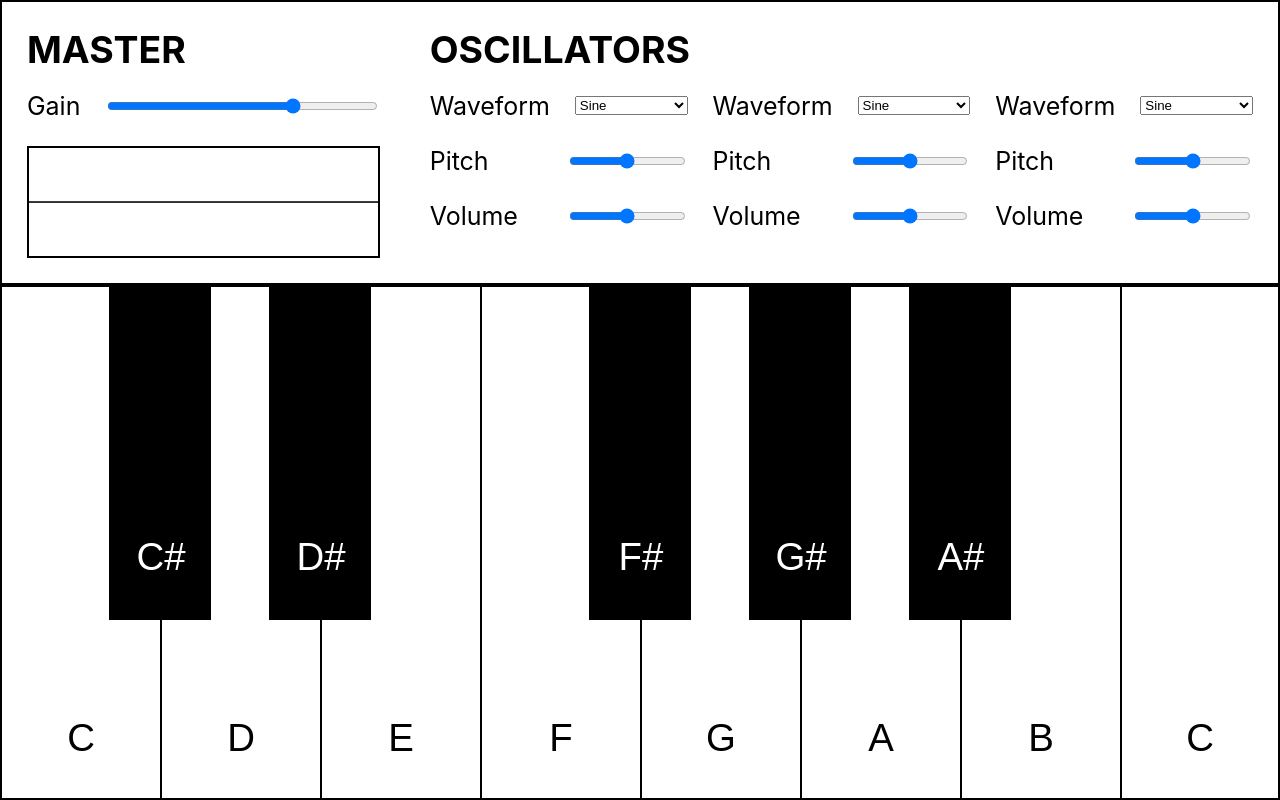
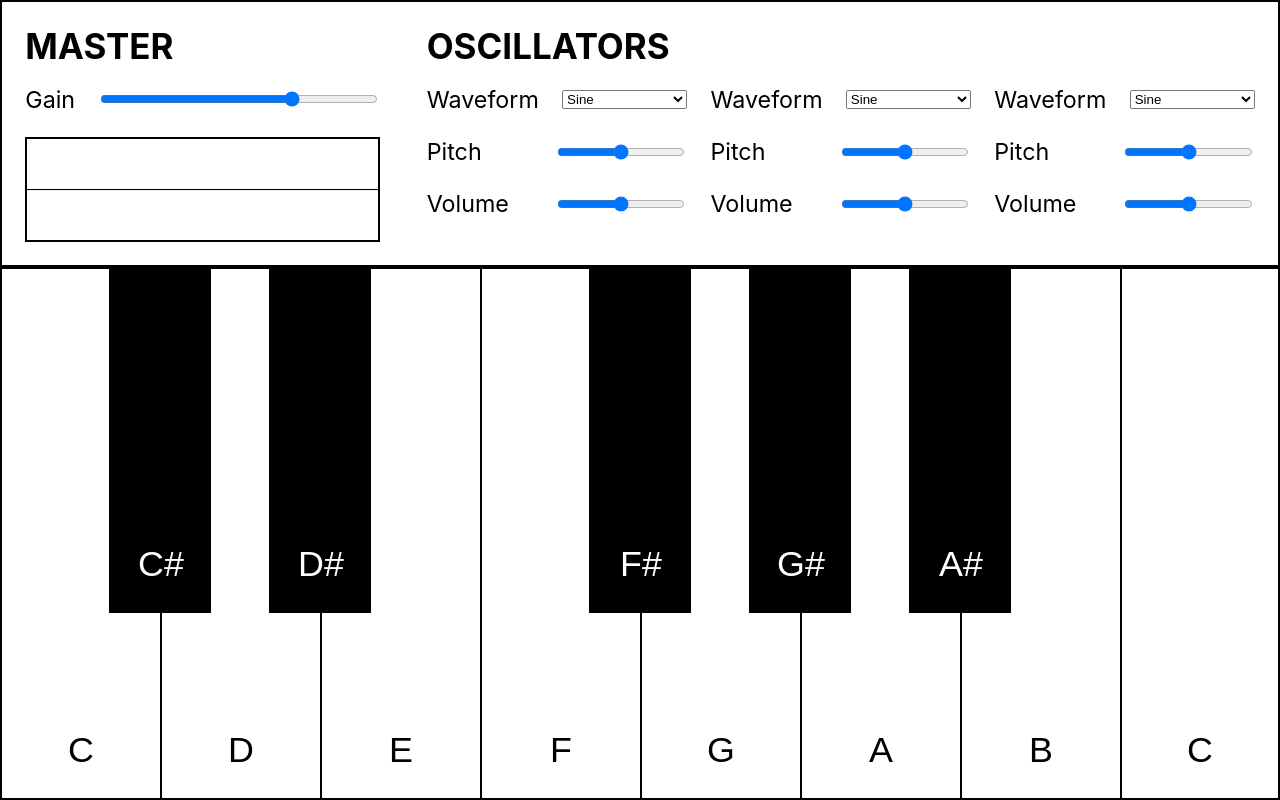
Before and after one commit to vindotski/vinskiano, a React (Create React App) app: page / in a window 1280 px wide. Built offline with nearby package versions, Linux system fonts and the light colour scheme.

Commit message:
Tweak font sizes and spacing (#14)

```diff
--- a/src/App.css
+++ b/src/App.css
@@ -7,7 +7,7 @@
   flex-direction: column;
   width: 100vw;
   height: 100vh;
-  font-size: 1.5vw;
+  font-size: 1.4vw;
 }
 
 @media (orientation: portrait) {
@@ -16,7 +16,7 @@
     left: 0;
     width: 100vh;
     height: 100vw;
-    font-size: 1.5vh;
+    font-size: 1.4vh;
 
     transform: rotate(90deg);
     transform-origin: bottom left;
@@ -115,7 +115,7 @@
   justify-content: center;
   border: 2px solid #000;
   font-size: 2em;
-  padding-bottom: 1em;
+  padding-bottom: 0.75em;
   min-width: 8%;
   height: 100%;
 }
```
